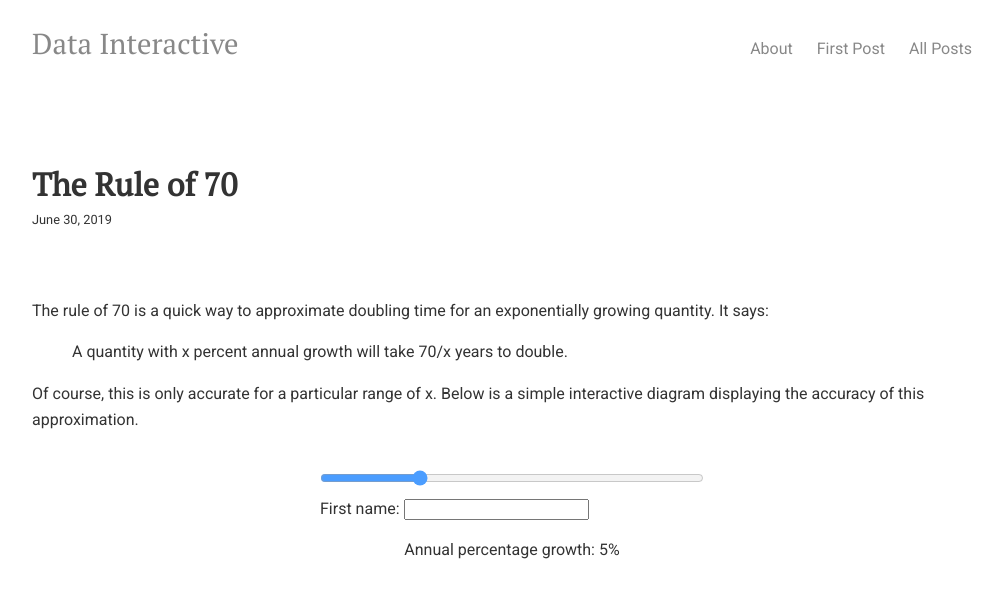
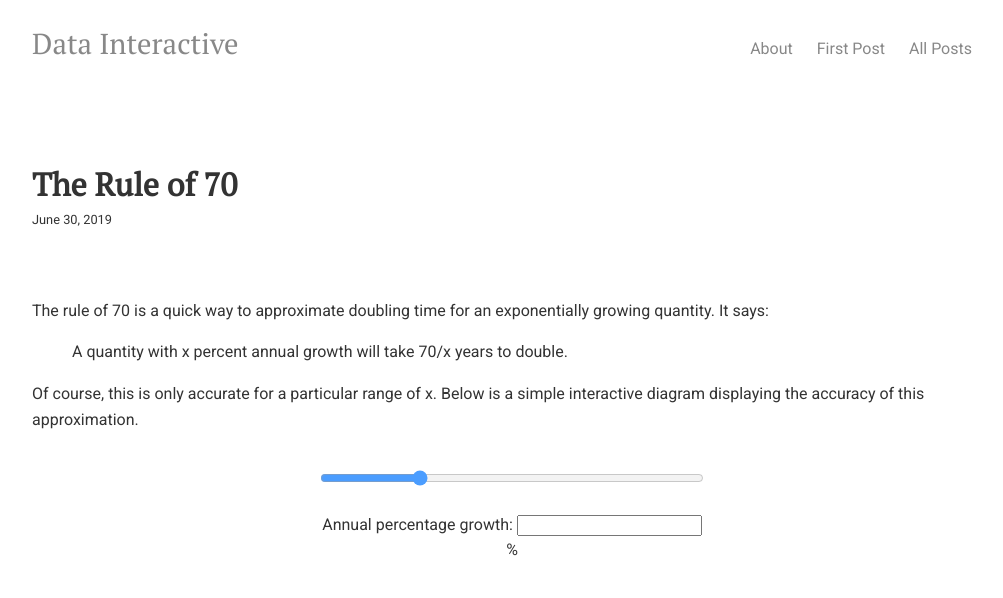
Before and after one commit to datainteractive/datainteractive.github.io, a Jekyll site: the page built from _posts/2019-06-30-the-rule-of-70.html, in a window 1280 px wide. Shown: the top 598 px of the page, without its empty margins (128-1131 px from the left). Built offline with Jekyll 4.4.1, drawn with Linux system fonts in a browser that asks for light colours.

Commit message:
Update 2019-06-30-the-rule-of-70.html

```diff
--- a/_posts/2019-06-30-the-rule-of-70.html
+++ b/_posts/2019-06-30-the-rule-of-70.html
@@ -18,8 +18,7 @@ Of course, this is only accurate for a particular range of x. Below is a simple
 
 <div class="slidercontainer">
   <input type="range" min="0" max="200" value="50" class="slider" id="mySlider">
-	<form>First name: <input type="text" name="fname"><br></form>
-  <p align="center">Annual percentage growth: <span id="numericalValue"></span>%</p>
+  <p align="center">Annual percentage growth: <input id="numericalValue" type="text" name="fname">%</p>
 </div>
 
 <div class="chart">
```
